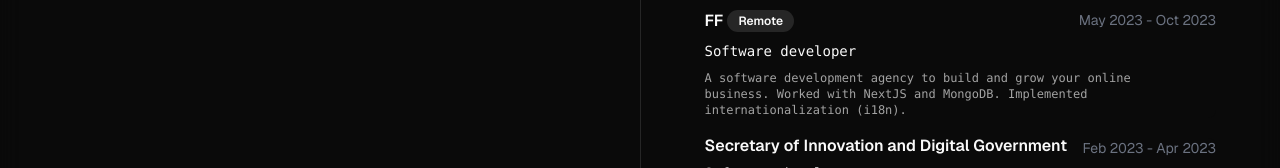
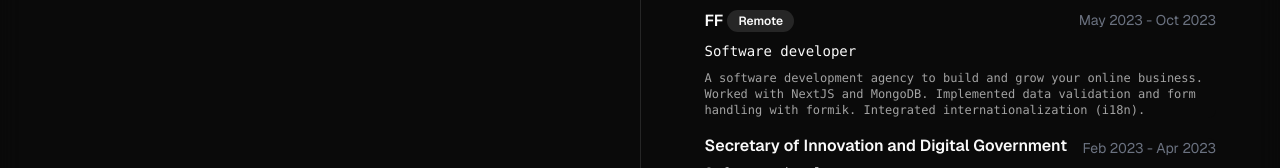
Before and after one commit to gap689/cv, a Next.js app: page /app in a window 1280 px wide. Shown: the part 536-704 px from the top of the page. Built offline with nearby package versions, Linux system fonts and the light colour scheme; no server answers.

Commit message:
updated resume data

```diff
--- a/data/resume-data.ts
+++ b/data/resume-data.ts
@@ -57,7 +57,7 @@ export const RESUME_DATA = {
       title: "Software developer",
       start: "May 2023",
       end: "Oct 2023",
-      description: "A software development agency to build and grow your online business. Worked with NextJS and MongoDB. Implemented internationalization (i18n)."
+      description: "A software development agency to build and grow your online business. Worked with NextJS and MongoDB. Implemented data validation and form handling with formik. Integrated internationalization (i18n)."
     },
     {
       company: "Secretary of Innovation and Digital Government",
@@ -84,7 +84,9 @@ export const RESUME_DATA = {
     "SQL",
     "Web Scrapping",
     "MongoDB",
-    "i18n"
+    "i18n",
+    "Formik",
+    "Google Analytics"
   ],
   projects: [
     {
```
